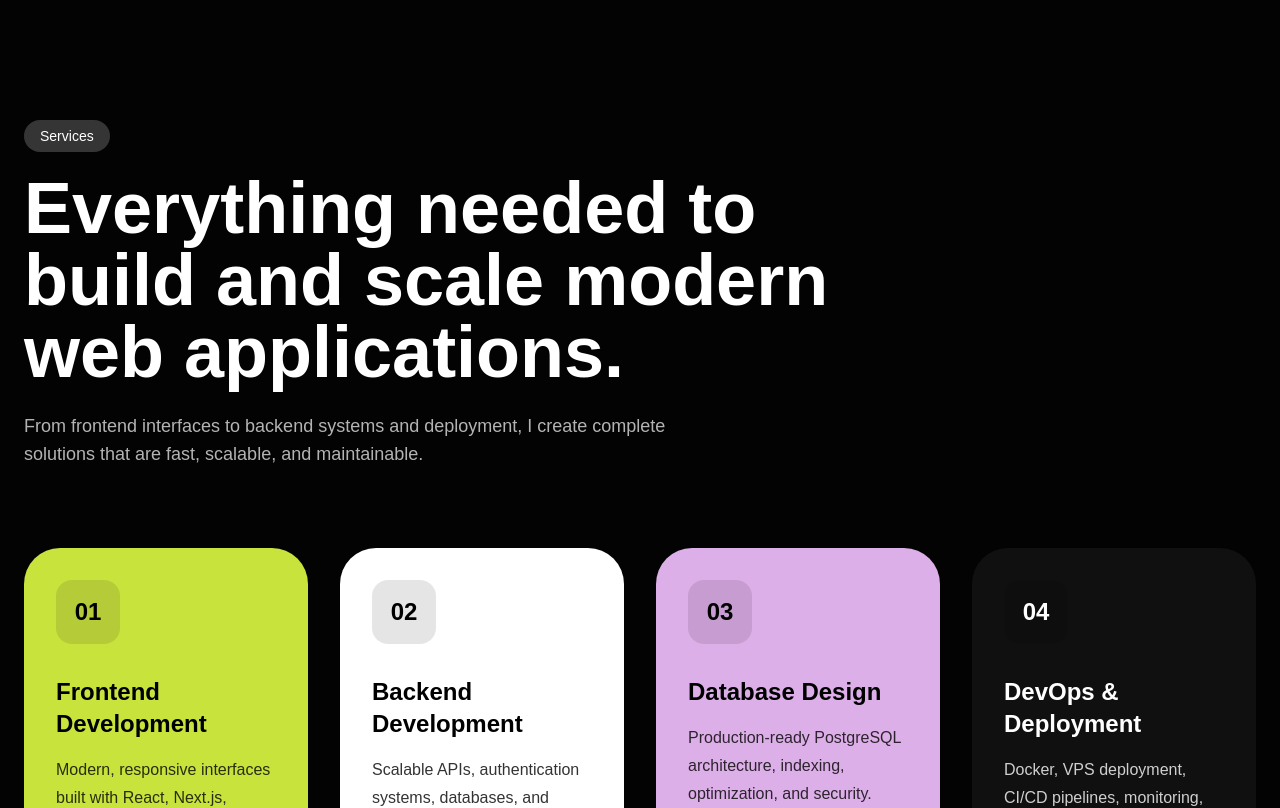
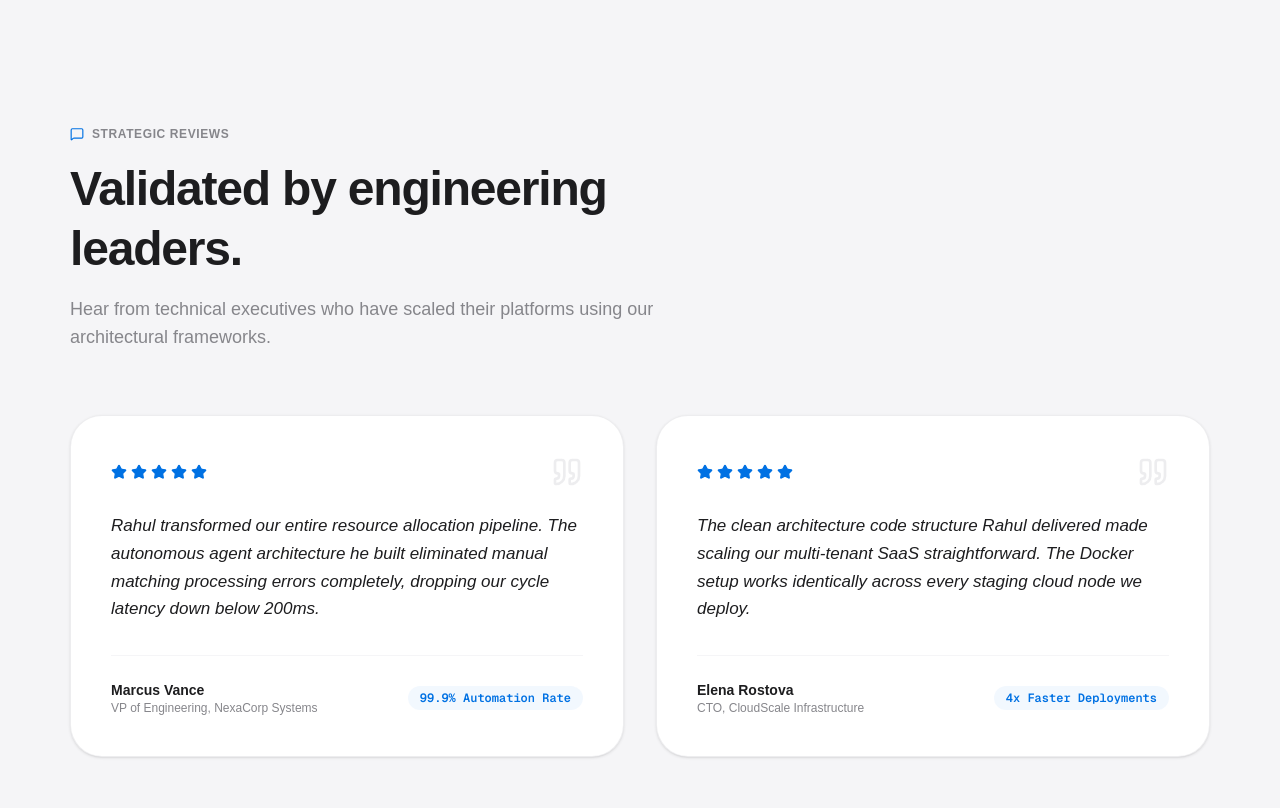
Before and after one commit to nextgenrahul/RahulShakya.com, a Next.js app in the folder frontend/: page / in a window 1280 px wide. Shown: the part 5380-6188 px from the top of the page. Built offline with nearby package versions, Linux system fonts and the light colour scheme.

Commit message:
Make Textimonials section

```diff
--- a/frontend/src/app/(site)/home/page.tsx
+++ b/frontend/src/app/(site)/home/page.tsx
@@ -3,11 +3,12 @@ import {
     FeatureGrid,
     StickyShowcase,
     SystemTeardown,
-    Services,
-    Portfolio,
+    InfiniteMarquee,
+    // Services,
+    // Portfolio,
     Testimonials,
-    Faq,
-    Cta,
+    // Faq,
+    // Cta,
 } from "@/features/home";
 
 export default function Home() {
@@ -17,11 +18,12 @@ export default function Home() {
             <FeatureGrid />
             <StickyShowcase />
             <SystemTeardown />
-            <Services />
+            {/* <InfiniteMarquee /> */}
+            <Testimonials />
+            {/* <Services />
             <Portfolio />
-            <Testimonials />
             <Faq />
-            <Cta />
+            <Cta /> */}
         </>
     );
 }
--- a/frontend/src/app/(site)/layout.tsx
+++ b/frontend/src/app/(site)/layout.tsx
@@ -12,7 +12,7 @@ export default function SiteLayout({
 
             <main>{children}</main>
 
-            <Footer />
+            {/* <Footer /> */}
         </>
     );
 }
--- a/frontend/src/features/home/components/Testimonials.tsx
+++ b/frontend/src/features/home/components/Testimonials.tsx
@@ -1,102 +1,80 @@
+"use client";
+
+import { motion } from "framer-motion";
+import { MessageSquare, Quote, Star } from "lucide-react";
+
 export default function Testimonials() {
-    const testimonials = [
+    const appleEase = [0.25, 1, 0.5, 1] as const;
+
+    const reviews = [
         {
-            name: "John Smith",
-            role: "Startup Founder",
-            review:
-                "Rahul delivered a clean, scalable application and communicated clearly throughout the project. The final result exceeded expectations.",
+            quote: "Rahul transformed our entire resource allocation pipeline. The autonomous agent architecture he built eliminated manual matching processing errors completely, dropping our cycle latency down below 200ms.",
+            author: "Marcus Vance",
+            role: "VP of Engineering, NexaCorp Systems",
+            metric: "99.9% Automation Rate"
         },
         {
-            name: "Sarah Johnson",
-            role: "Product Manager",
-            review:
-                "Excellent attention to detail and strong technical skills. The application was fast, responsive, and production-ready.",
-        },
-        {
-            name: "Michael Brown",
-            role: "Business Owner",
-            review:
-                "Professional, reliable, and highly motivated. Rahul transformed our ideas into a fully functional platform.",
-        },
+            quote: "The clean architecture code structure Rahul delivered made scaling our multi-tenant SaaS straightforward. The Docker setup works identically across every staging cloud node we deploy.",
+            author: "Elena Rostova",
+            role: "CTO, CloudScale Infrastructure",
+            metric: "4x Faster Deployments"
+        }
     ];
 
     return (
-        <section id="testimonials" className="bg-[#050505] py-32">
-            <div className="mx-auto max-w-7xl px-6">
-                {/* Header */}
-                <div className="mb-20 text-center">
-                    <span className="rounded-full bg-white px-4 py-2 text-sm font-medium">
-                        Testimonials
+        <section className="bg-[#f5f5f7] py-32 px-6 border-t border-[#d2d2d7]/50">
+            <div className="max-w-[1140px] mx-auto space-y-16">
+
+                {/* Apple-Style Section Header */}
+                <div className="max-w-2xl space-y-4">
+                    <span className="text-[12px] font-semibold tracking-wider uppercase text-[#86868b] flex items-center gap-2">
+                        <MessageSquare className="w-3.5 h-3.5 text-[#0071e3]" /> Strategic Reviews
                     </span>
-
-                    <h2 className="mt-6 text-5xl font-black md:text-7xl">
-                        What people say about my work
+                    <h2 className="text-[clamp(28px,4.5vw,48px)] font-semibold tracking-tight text-[#1d1d1f] leading-tight">
+                        Validated by engineering leaders.
                     </h2>
-
-                    <p className="mx-auto mt-6 max-w-2xl text-lg text-zinc-600">
-                        Building products is not just about code. Its about solving
-                        problems and creating experiences that users enjoy.
+                    <p className="text-lg text-[#86868b] font-normal">
+                        Hear from technical executives who have scaled their platforms using our architectural frameworks.
                     </p>
                 </div>
 
-                {/* Testimonials Grid */}
-                <div className="grid gap-8 lg:grid-cols-3">
-                    {testimonials.map((testimonial) => (
-                        <div
-                            key={testimonial.name}
-                            className="rounded-[36px] bg-white p-8 shadow-sm transition hover:-translate-y-2"
+                {/* Premium Testimonials Stack Layout */}
+                <div className="grid grid-cols-1 md:grid-cols-2 gap-8">
+                    {reviews.map((review, index) => (
+                        <motion.div
+                            key={index}
+                            initial={{ opacity: 0, y: 30 }}
+                            whileInView={{ opacity: 1, y: 0 }}
+                            viewport={{ once: true, margin: "-100px" }}
+                            transition={{ duration: 0.8, ease: appleEase, delay: index * 0.1 }}
+                            className="bg-white border border-[#d2d2d7]/40 rounded-[32px] p-8 md:p-10 shadow-sm flex flex-col justify-between hover:shadow-md transition-shadow duration-300 relative group min-h-[340px]"
                         >
-                            {/* Stars */}
-                            <div className="mb-6 flex gap-1 text-2xl">
-                                ⭐⭐⭐⭐⭐
+                            <div className="space-y-6">
+                                <div className="flex items-center justify-between">
+                                    <div className="flex gap-1 text-[#0071e3]">
+                                        {[...Array(5)].map((_, i) => (
+                                            <Star key={i} className="w-4 h-4 fill-[#0071e3]" />
+                                        ))}
+                                    </div>
+                                    <Quote className="w-8 h-8 text-[#d2d2d7]/40 group-hover:text-[#0071e3]/10 transition-colors" />
+                                </div>
+
+                                <p className="text-[17px] leading-relaxed text-[#1d1d1f] font-normal italic">
+                                    {review.quote}
+                                </p>
                             </div>
 
-                            <p className="text-lg leading-8 text-zinc-700">
-                                {testimonial.review}
-                            </p>
-
-                            <div className="mt-8 flex items-center gap-4">
-                                {/* Avatar */}
-                                <div className="flex h-14 w-14 items-center justify-center rounded-full bg-[#2D63D6] text-lg font-bold text-white">
-                                    {testimonial.name.charAt(0)}
+                            <div className="mt-8 pt-6 border-t border-[#f5f5f7] flex flex-col sm:flex-row sm:items-center justify-between gap-4">
+                                <div>
+                                    <div className="text-sm font-semibold text-[#1d1d1f]">{review.author}</div>
+                                    <div className="text-xs text-[#86868b]">{review.role}</div>
                                 </div>
-
-                                <div>
-                                    <h4 className="font-bold">
-                                        {testimonial.name}
-                                    </h4>
-
-                                    <p className="text-sm text-zinc-500">
-                                        {testimonial.role}
-                                    </p>
+                                <div className="text-xs font-mono font-semibold text-[#0071e3] bg-[#0071e3]/5 px-3 py-1 rounded-full w-fit">
+                                    {review.metric}
                                 </div>
                             </div>
-                        </div>
+                        </motion.div>
                     ))}
-                </div>
-
-                {/* Stats */}
-                <div className="mt-20 grid gap-6 md:grid-cols-3">
-                    <div className="rounded-3xl bg-white p-8 text-center">
-                        <h3 className="text-5xl font-black">20+</h3>
-                        <p className="mt-2 text-zinc-600">
-                            Projects Completed
-                        </p>
-                    </div>
-
-                    <div className="rounded-3xl bg-white p-8 text-center">
-                        <h3 className="text-5xl font-black">100%</h3>
-                        <p className="mt-2 text-zinc-600">
-                            Client Satisfaction
-                        </p>
-                    </div>
-
-                    <div className="rounded-3xl bg-white p-8 text-center">
-                        <h3 className="text-5xl font-black">24/7</h3>
-                        <p className="mt-2 text-zinc-600">
-                            Passion For Learning
-                        </p>
-                    </div>
                 </div>
             </div>
         </section>
```
